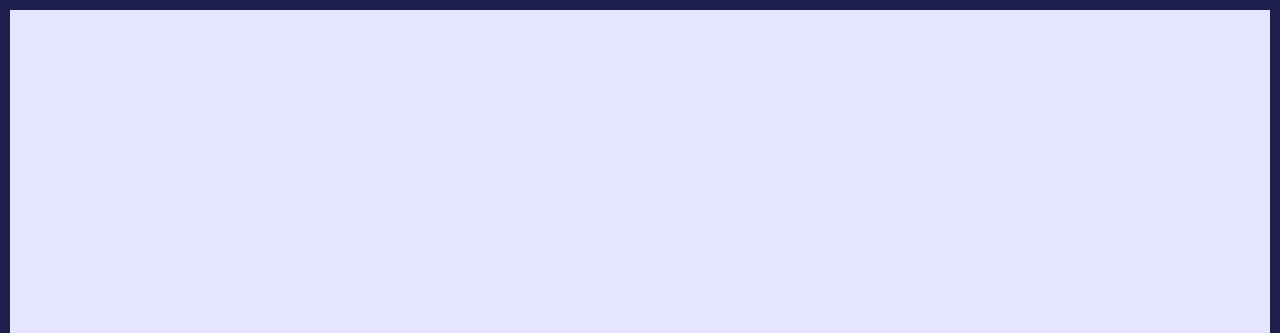
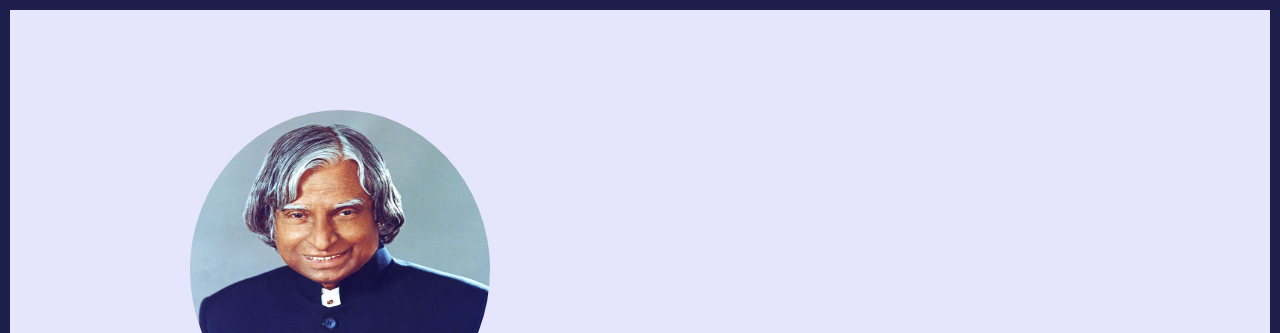
Before and after one commit to Om-Pramod-Kumar/tribute, a plain HTML site: page index.html in a window 1280 px wide. Shown: the top 333 px of the page. Drawn offline with Linux system fonts and the light colour scheme.

Commit message:
Update index.html

```diff
--- a/index.html
+++ b/index.html
@@ -14,7 +14,7 @@
       <div class="content">
         <section class="top_section">
           <div class="image_container">
-            <img src="./images/kalam.jpg" alt="tribute" />
+            <img src="./kalam.jpg" alt="tribute" />
           </div>
           <div>
             <h1>A . P . J Abdul Kalam</h1>
```
